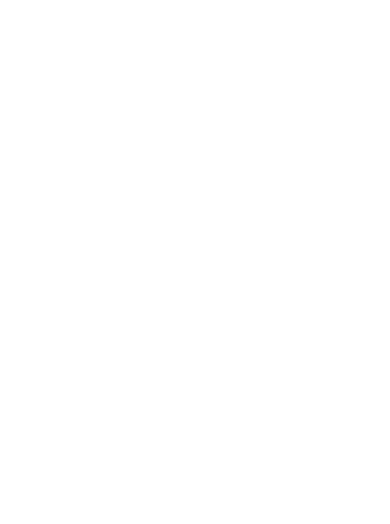
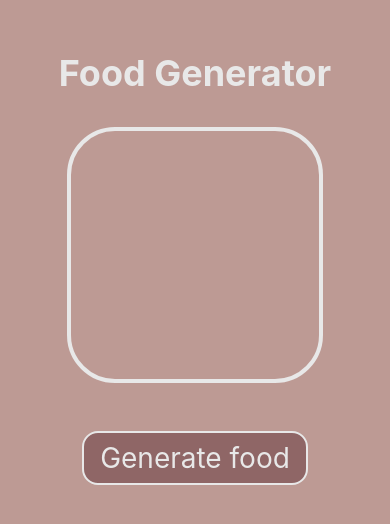
Before and after one commit to EwertonSolitto/food-generator, a React Native app: screen / in a window 390 px wide. Shown: the part 154-678 px from the top of the page. Built offline with nearby package versions, Linux system fonts and the light colour scheme; no server answers.

Commit message:
feat: create interface and create function to load image

```diff
--- a/src/screens/home/index.tsx
+++ b/src/screens/home/index.tsx
@@ -1,11 +1,30 @@
-import React from 'react';
-import { View } from 'react-native';
+import React, { useEffect, useState } from 'react';
+import { Image, Text, TouchableHighlight, View } from 'react-native';
 
 import { styles } from './styles';
+import getImage from '../../api/getImage';
 
 export default function Home() {
+  const [foodImage, setFoodImage] = useState('')
+
+  useEffect(() => {
+    (async () => {
+      const {image} = await getImage()
+      if(image) {
+        setFoodImage(image)
+      }
+    })()
+  }, [])
+
+
   return (
     <View style={styles.container}>
+      <Text style={styles.title}>Food Generator</Text>
+      <Image style={styles.image} source={{uri: foodImage}} resizeMode='cover'/>
+
+      <TouchableHighlight style={styles.buttonContainer}>
+        <Text style={styles.buttonText}>Generate food</Text>
+      </TouchableHighlight>
 
     </View>
   );
--- a/src/screens/home/styles.tsx
+++ b/src/screens/home/styles.tsx
@@ -1,5 +1,37 @@
 import { StyleSheet } from 'react-native';
+import colors from '../../styles/colors';
 
 export const styles = StyleSheet.create({
-  container: {}
+  container: {
+    flex: 1,
+    alignItems: "center",
+    justifyContent: "center",
+    backgroundColor: colors.primary
+  },
+  title: {
+    color: colors.white,
+    fontSize: 36,
+    fontWeight: 700,
+    marginBottom: 32
+  },
+  image: {
+    width: 256,
+    height: 256,
+    borderRadius: 48,
+    borderWidth: 4,
+    borderColor: colors.white,
+    marginBottom: 48
+  },
+  buttonContainer: {
+    paddingBlock: 8,
+    paddingInline: 16,
+    backgroundColor: colors.secondary,
+    borderRadius: 16,
+    borderWidth: 2,
+    borderColor: colors.white
+  },
+  buttonText: {
+    color: colors.white,
+    fontSize: 28,
+  }
 });
```
